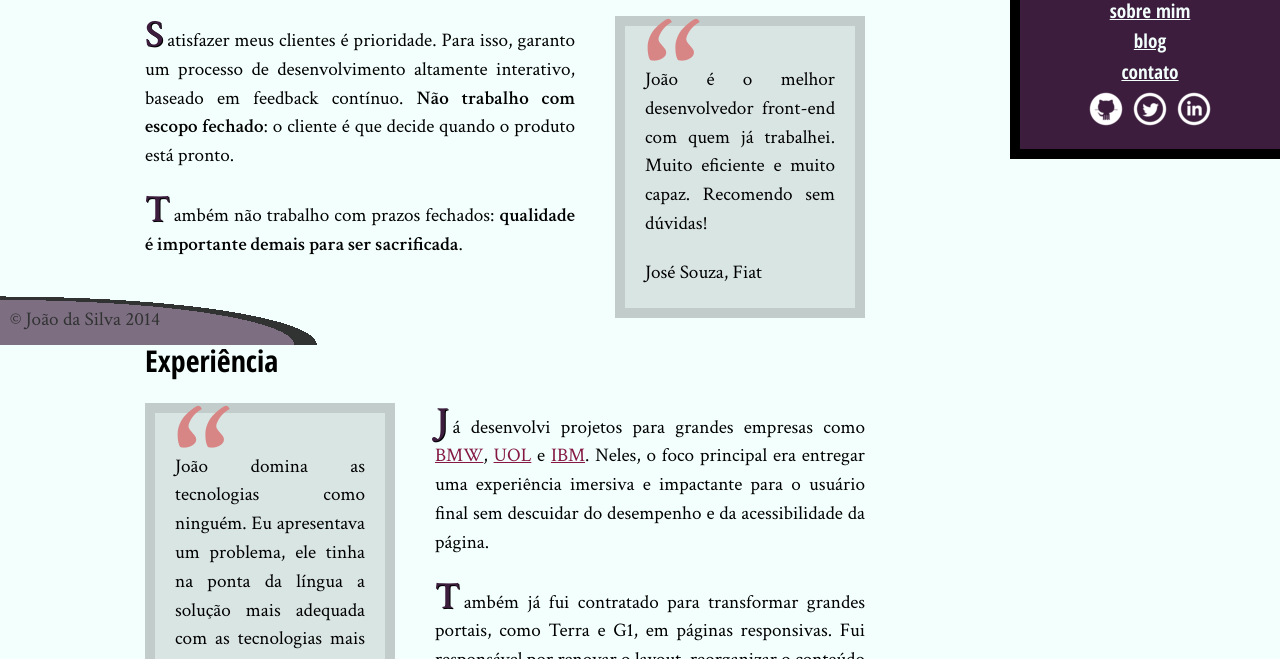
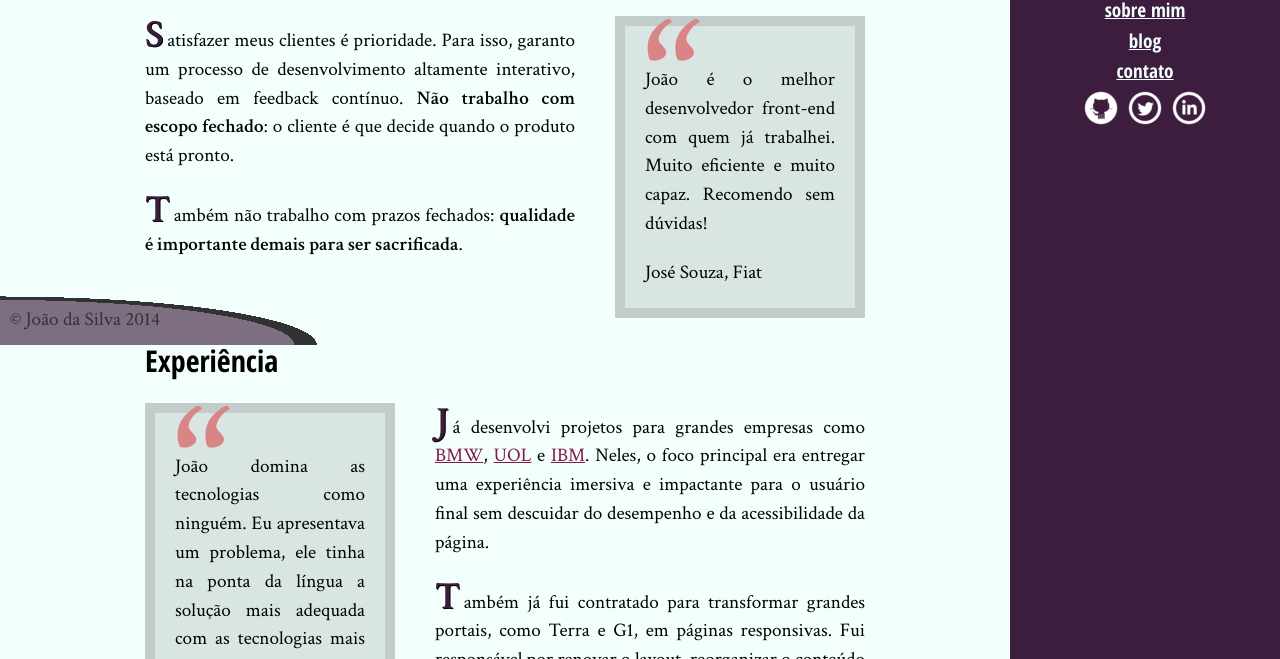
Before and after one commit to Eliasvmar/projeto_portfolio, a plain HTML site: page bio.html in a window 1280 px wide. Shown: the part 455-1114 px from the top of the page. Drawn offline with Linux system fonts and the light colour scheme.

Commit message:
conclusao Flexbox

```diff
--- a/css/index.css
+++ b/css/index.css
@@ -28,6 +28,11 @@
     animation: aparece 10s;
     animation-delay: 20s;
     animation-fill-mode: backwards;
+}
+
+body {
+    /* sobrescreve o site.css */
+    display: block;
 }
 
 header {
@@ -134,84 +139,6 @@ opacity: 0.6;*/
     transform: translate(-50%, -50%) rotate(10deg) translateZ(2px) scale(0.45);
     opacity: .3;
 }
-
-
-/*.eficiencia {
-    top: 20%;
-    left: 75%;
-    -webkit-transform: rotate(-5deg);
-    transform: rotate(-5deg);
-}
-
-.boas-praticas {
-    top: 70%;
-    left: 20%;
-    -webkit-transform: rotate(10deg);
-    transform: rotate(10deg);
-}
-
-.codigo-limpo {
-    top: 45%;
-    left: 10%;
-    -webkit-transform: rotate(10deg);
-    transform: rotate(10deg);
-}
-
-.css3 {
-    top: 50%;
-    left: 30%;
-    -webkit-transform: rotate(5deg);
-    transform: rotate(5deg);
-}
-
-.html5 {
-    top: 40%;
-    left: 80%;
-    -webkit-transform: rotate(10deg);
-    transform: rotate(10deg);
-}
-
-.javascript {
-    top: 10%;
-    left: 60%;
-    -webkit-transform: rotate(-5deg);
-    transform: rotate(-5deg);
-}
-
-.acessibilidade {
-    top: 30%;
-    left: 25%;
-    -webkit-transform: rotate(-5deg);
-    transform: rotate(-5deg);
-}
-
-.responsivo {
-    top: 15%;
-    left: 15%;
-    -webkit-transform: rotate(10deg);
-    transform: rotate(10deg);
-}
-
-.otimizacoes {
-    top: 60%;
-    left: 70%;
-    -webkit-transform: rotate(-5deg);
-    transform: rotate(-5deg);
-}
-
-.agilidade {
-    top: 10%;
-    left: 30%;
-    -webkit-transform: rotate(-5deg);
-    transform: rotate(-5deg);
-}
-
-.design {
-    top: 32%;
-    left: 65%;
-    -webkit-transform: rotate(-5deg);
-    transform: rotate(-5deg);
-}*/
 
 .inicio-post {
     display: none;
@@ -387,14 +314,27 @@ opacity: 0.6;*/
     background-attachment: fixed;
 }
 
+.trabalhos li:first-child {
+    order: 2;
+    transform: scale(1.2);
+}
+
+.trabalhos li:nth-child(2) {
+    order: 1;
+}
+
+.trabalhos li:last-child {
+    order: 3;
+}
+
 .trabalhos h2 {
     color: rgb(231, 212, 212);
     font-size: 2em;
 }
 
 .trabalhos ul {
-    /*  overflow: hidden;*/
-    border: .5em solid black;
+    /*  overflow: hidden;
+    border: .5em solid black;*/
     display: flex;
 }
 
@@ -402,6 +342,10 @@ opacity: 0.6;*/
     /* float: left;*/
     /* width: 33.333%;*/
     flex: 1;
+}
+
+.trabalhos li {
+    border: .5em solid #000;
 }
 
 .trabalhos img {
--- a/css/site.css
+++ b/css/site.css
@@ -3,6 +3,11 @@
             background-color: #F2FFFC;
             font-size: 120%;
             line-height: 1.5;
+        }
+
+        body {
+            display: flex;
+            flex-wrap: wrap;
         }
 
         h1,
@@ -115,25 +120,35 @@
         main {
             width: calc(100% - 0.9 * 300px);
             ;
-            float: left;
+            /* float: left;*/
             padding-bottom: 80px;
+        }
+
+        main {
+            flex-grow: 1;
         }
 
         .minha-foto,
         .navegacao-site {
-            border-left: 10px solid black;
-            border-bottom: 10px solid black;
+            /* border-left: 10px solid black;
+            border-bottom: 10px solid black;*/
             box-sizing: border-box;
         }
 
         .navegacao-site {
             width: calc(0.9 * 300px);
-            float: right;
+            /*float: right;
             position: relative;
-            top: 300px;
+            top: 300px;*/
+        }
+
+        .navegacao-site {
+            /* removemos position e top, além do float, já removido acima */
+            padding-top: calc(300px + 1em);
         }
 
         .minha-foto {
+            border-bottom: .5em solid black;
             position: absolute;
             top: 0;
             right: 0;
```
